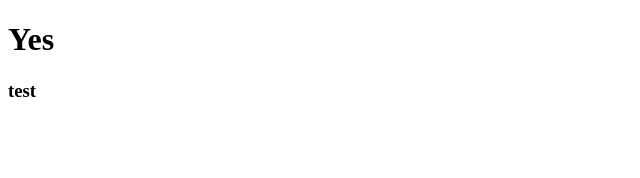
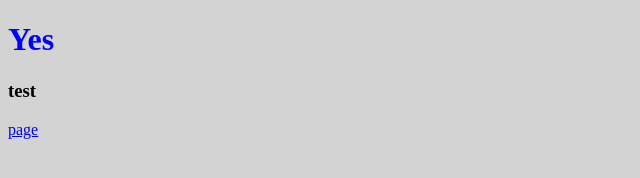
Before and after one commit to enagrom94/test2, a plain HTML site: page index.html in a window 1280 px wide. Shown: the whole page, without its empty margins (0-640 px from the left). Drawn offline with Linux system fonts and the light colour scheme.

Commit message:
ajout du css

```diff
--- /dev/null
+++ b/css/style.css
@@ -0,0 +1,7 @@
+body {
+    background: lightgray;
+}
+
+h1 {
+    color: blue;
+}
--- a/index.html
+++ b/index.html
@@ -5,11 +5,14 @@
     <meta charset="UTF-8">
     <meta http-equiv="X-UA-Compatible" content="IE=edge">
     <meta name="viewport" content="width=device-width, initial-scale=1.0">
+    <link rel="stylesheet" href="css/style.css">
 </head>
 <body>
 
     <h1>Yes</h1>
     <h3>test</h3>
 
+    <a href="page.html">page</a>
+
 </body>
 </html>
```
Also changed, not shown: page.html (+2 -1 lines).
